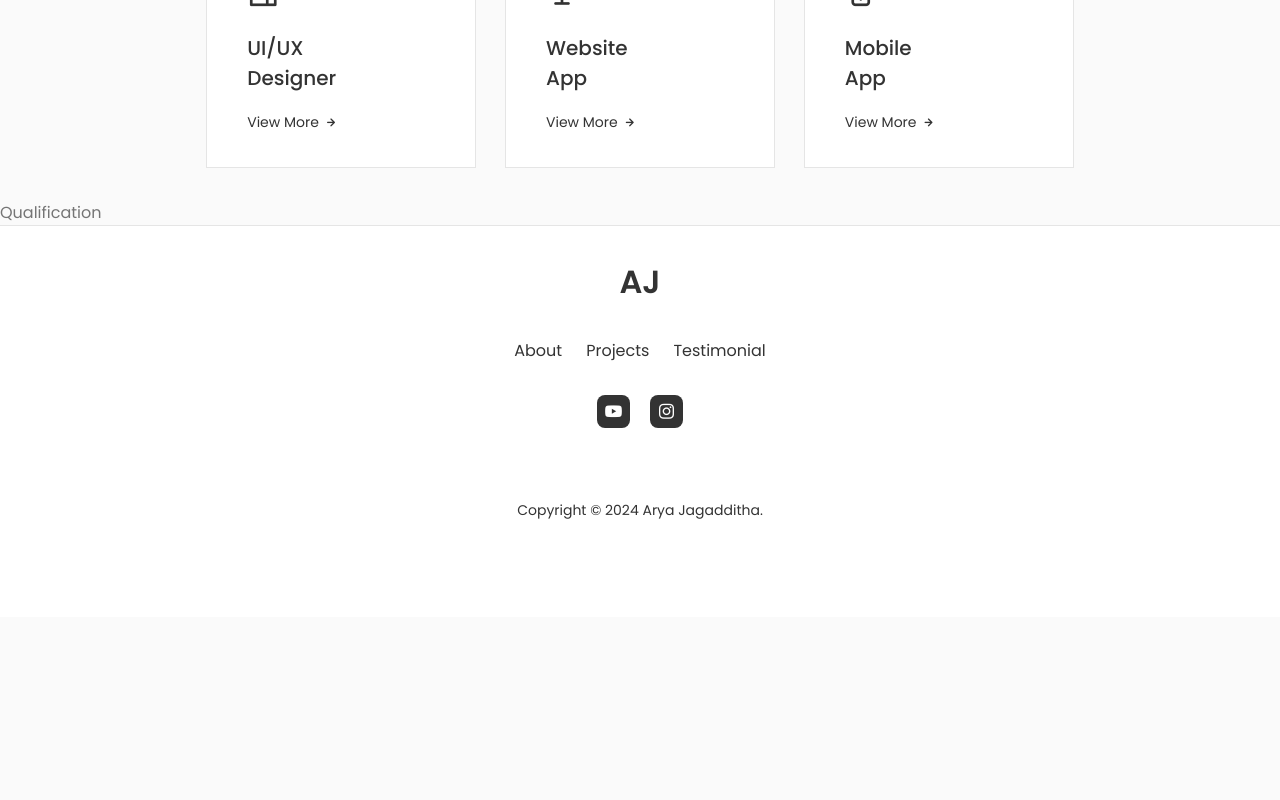
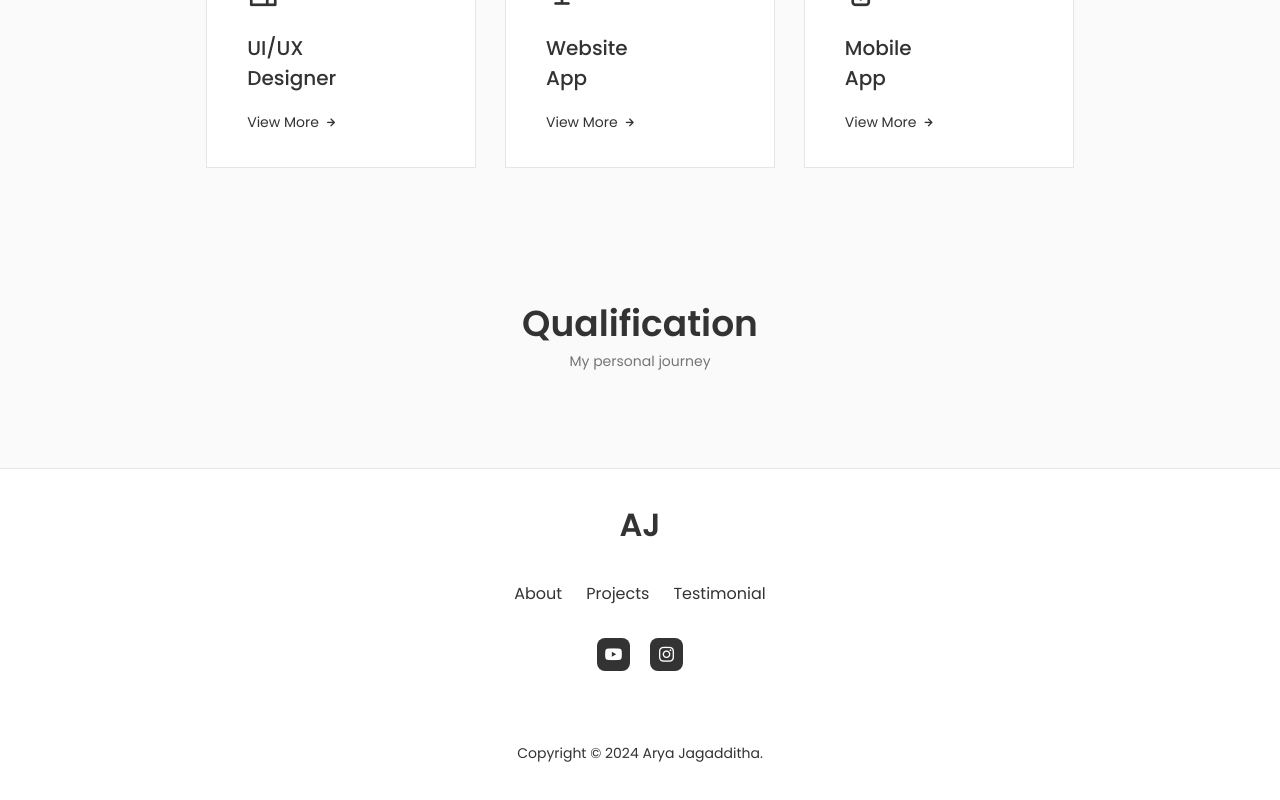
Before and after one commit to DrRhea/portfolio, a React (Vite) app: page / in a window 1280 px wide. Shown: the part 2375-3175 px from the top of the page. Before the commit the page ends 2992 px from the top, so only its background shows below. Built offline with nearby package versions, Linux system fonts and the light colour scheme.

Commit message:
update qualification section

```diff
--- a/src/components/qualification/Qualification.jsx
+++ b/src/components/qualification/Qualification.jsx
@@ -3,7 +3,14 @@ import "./qualification.css"
 
 const Qualification = () => {
   return (
-    <div>Qualification</div>
+    <section className="qualification section">
+      <h2 className="section__title">Qualification</h2>
+      <span className="section__subtitle">My personal journey</span>
+
+      <div className="qualification__container container">
+
+      </div>
+    </section>
   )
 }
 
```
